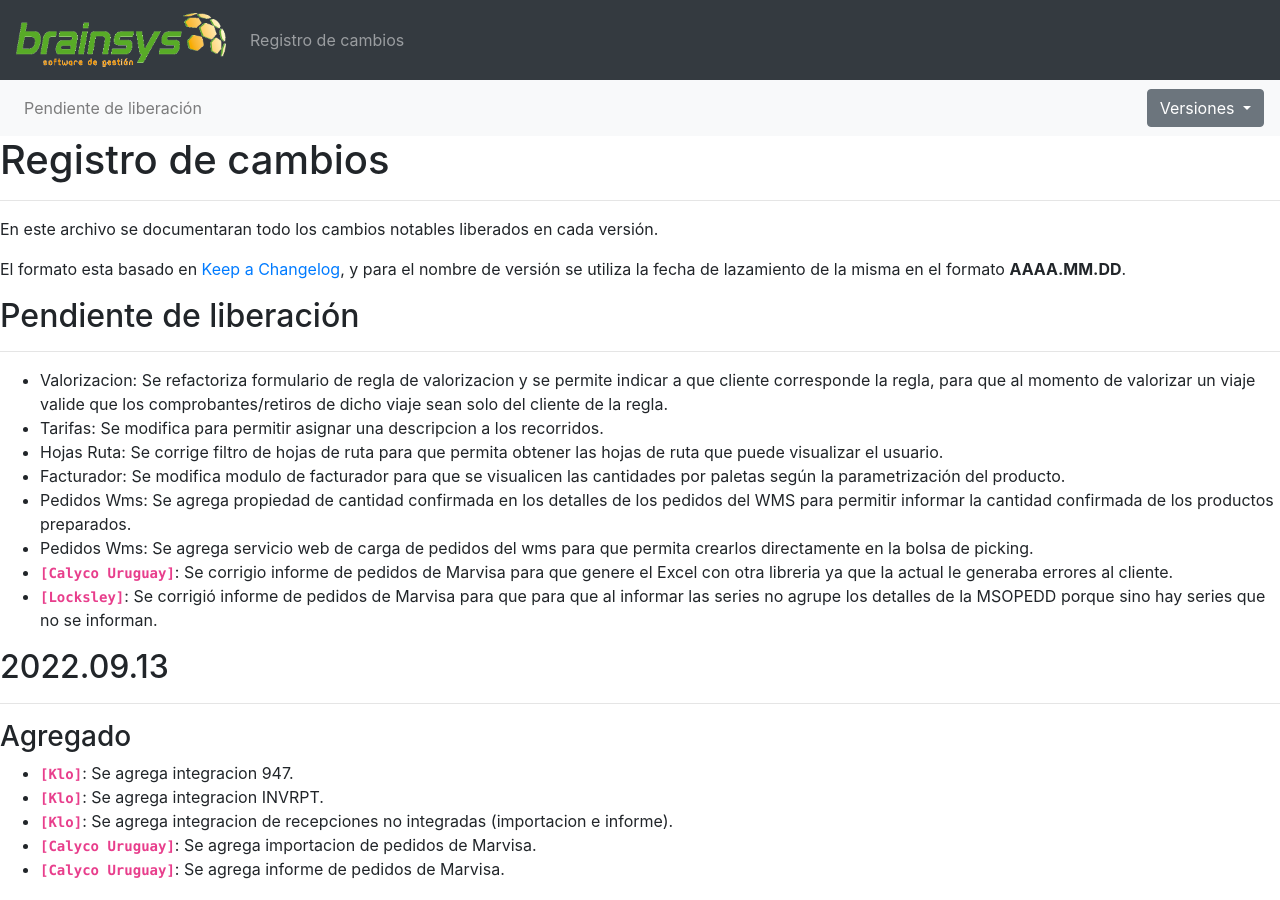
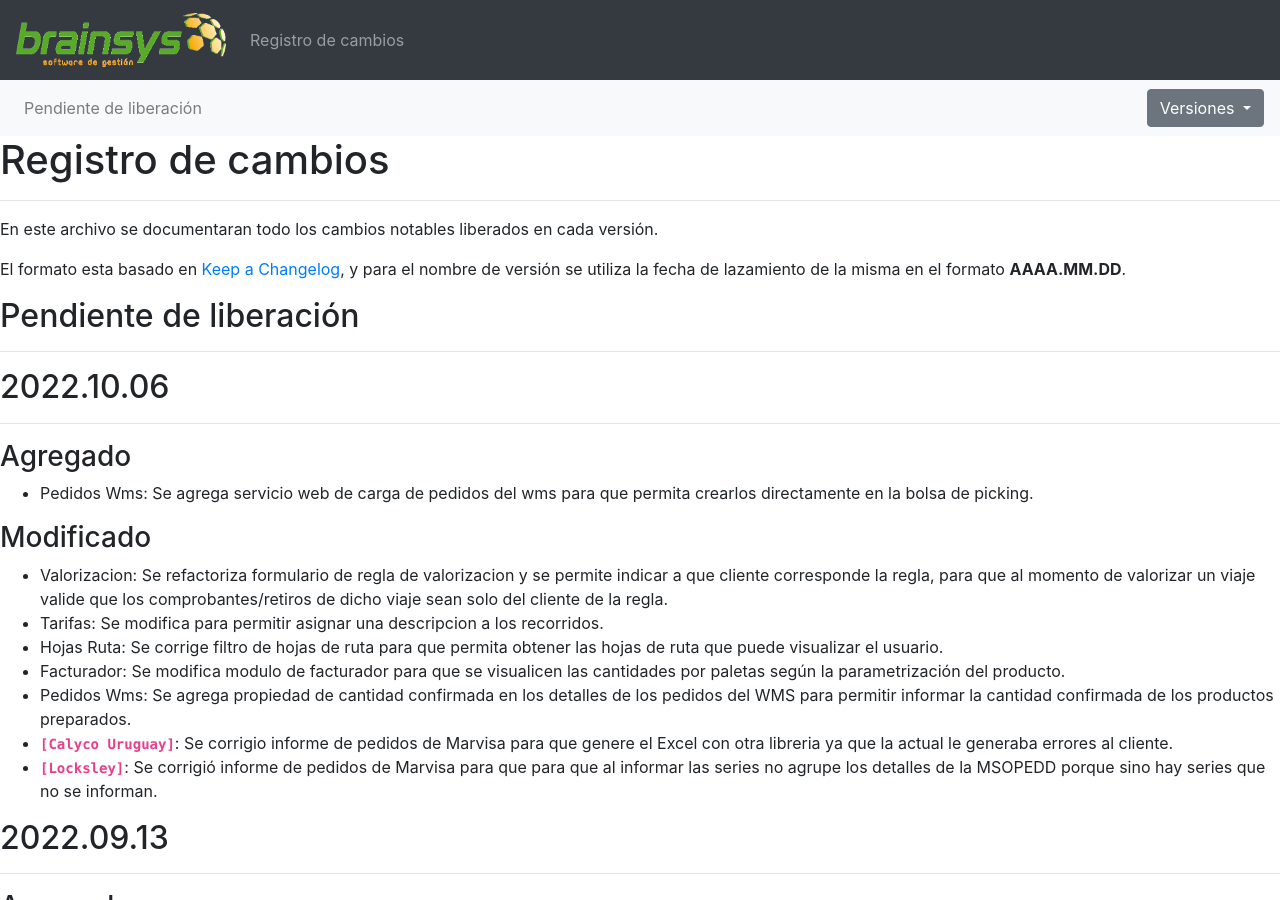
Before and after one commit to brainsys-arsaad/versionado, a Jekyll site: the page built from registro-cambios.markdown, in a window 1280 px wide and 900 px high. Built offline with Jekyll 4.4.1, drawn with Linux system fonts in a browser that asks for light colours.

Commit message:
Update registro-cambios.markdown

```diff
--- a/registro-cambios.markdown
+++ b/registro-cambios.markdown
@@ -6,6 +6,8 @@ navegacion:
     - nombre: "Pendiente de liberación"
       link: "registro-cambios#pendiente-de-liberación"
   versiones:
+    - nombre: "2022.10.06"
+      link: "registro-cambios#20221006"
     - nombre: "2022.09.13"
       link: "registro-cambios#20220913"
     - nombre: "2022.08.26"
@@ -76,12 +78,18 @@ El formato esta basado en [Keep a Changelog](https://keepachangelog.com/es-ES/1.
 ## Pendiente de liberación
 ---
 
+## 2022.10.06
+---
+
+### Agregado
+- Pedidos Wms: Se agrega servicio web de carga de pedidos del wms para que permita crearlos directamente en la bolsa de picking.
+
+### Modificado
 - Valorizacion: Se refactoriza formulario de regla de valorizacion y se permite indicar a que cliente corresponde la regla, para que al momento de valorizar un viaje valide que los comprobantes/retiros de dicho viaje sean solo del cliente de la regla.
 - Tarifas: Se modifica para permitir asignar una descripcion a los recorridos.
 - Hojas Ruta: Se corrige filtro de hojas de ruta para que permita obtener las hojas de ruta que puede visualizar el usuario.
 - Facturador: Se modifica modulo de facturador para que se visualicen las cantidades por paletas según la parametrización del producto.
 - Pedidos Wms: Se agrega propiedad de cantidad confirmada en los detalles de los pedidos del WMS para permitir informar la cantidad confirmada de los productos preparados.
-- Pedidos Wms: Se agrega servicio web de carga de pedidos del wms para que permita crearlos directamente en la bolsa de picking.
 - **`[Calyco Uruguay]`**: Se corrigio informe de pedidos de Marvisa para que genere el Excel con otra libreria ya que la actual le generaba errores al cliente.
 - **`[Locksley]`**: Se corrigió informe de pedidos de Marvisa para que para que al informar las series no agrupe los detalles de la MSOPEDD porque sino hay series que no se informan.
 
```
